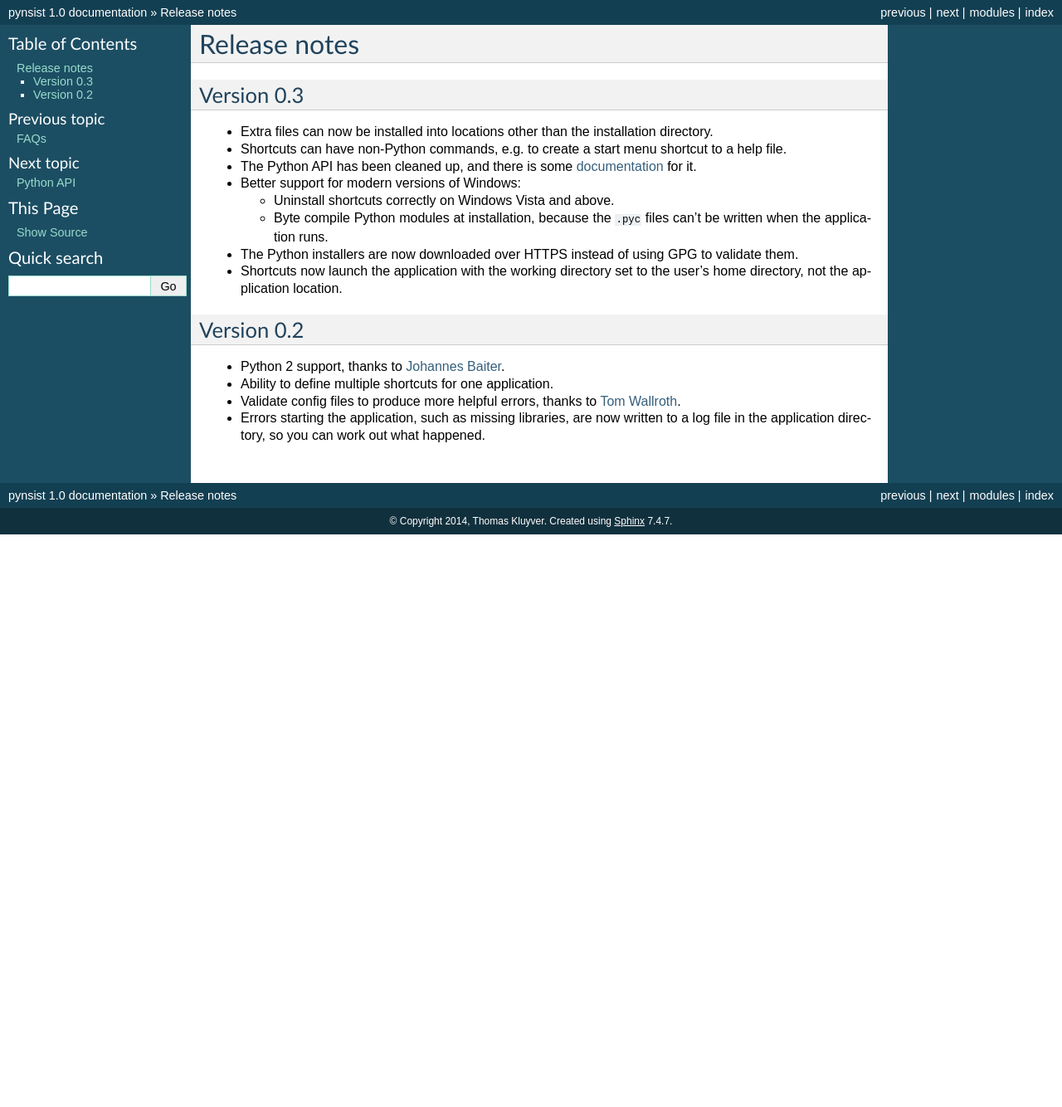
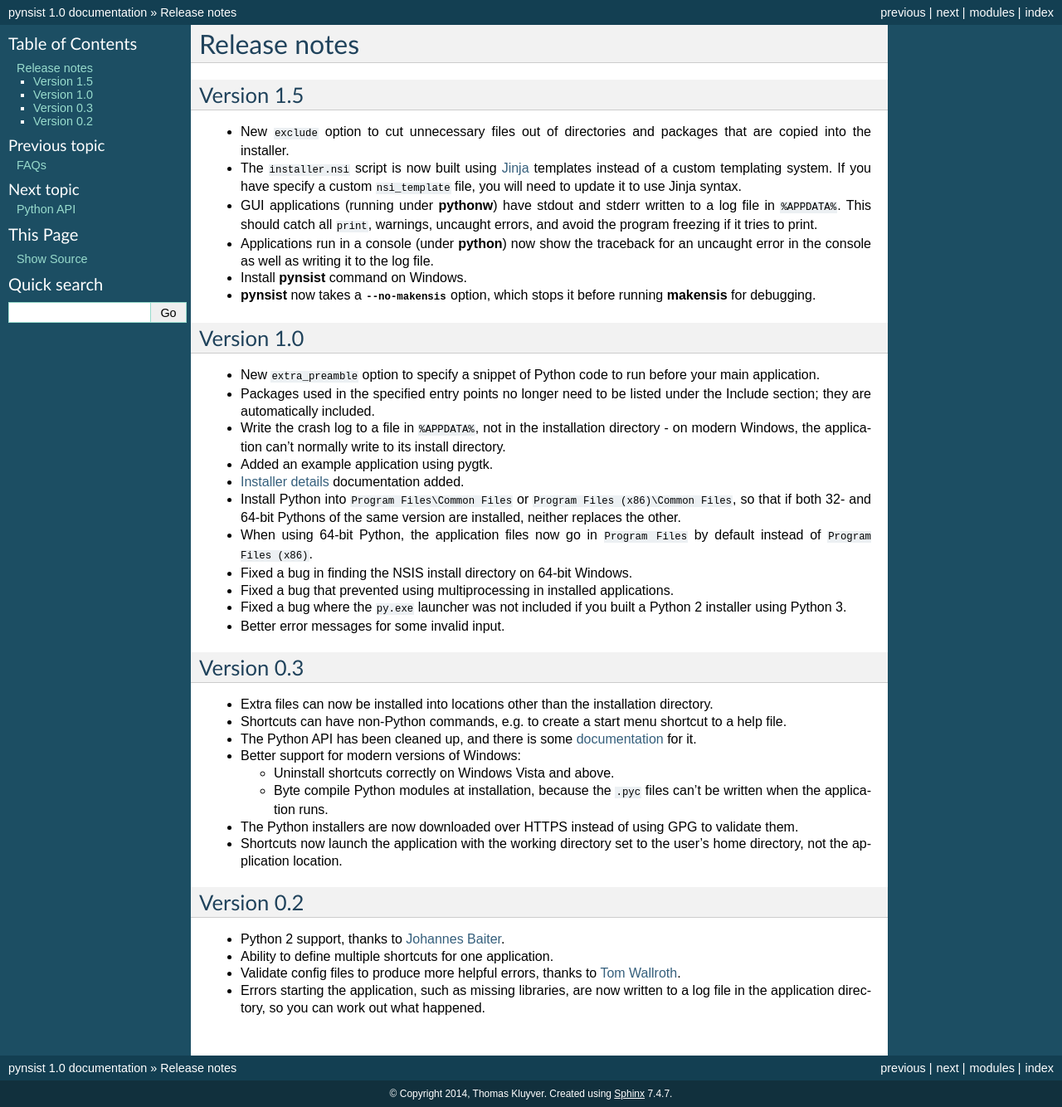
Before and after one commit to takluyver/pynsist, a Sphinx documentation site: the page built from doc/releasenotes.rst, in a window 1280 px wide. Shown: the whole page at 83% size. Built offline with Sphinx 7.4.7, drawn with Linux system fonts in a browser that asks for light colours; before the commit the page ends 900 px from its top, so only the background shows below that.

Commit message:
Bring release notes up to date

```diff
--- a/doc/releasenotes.rst
+++ b/doc/releasenotes.rst
@@ -1,5 +1,46 @@
 Release notes
 =============
+
+Version 1.5
+-----------
+
+* New ``exclude`` option to cut unnecessary files out of directories and
+  packages that are copied into the installer.
+* The ``installer.nsi`` script is now built using `Jinja <http://jinja.pocoo.org/>`_
+  templates instead of a custom templating system. If you have specify a custom
+  ``nsi_template`` file, you will need to update it to use Jinja syntax.
+* GUI applications (running under :program:`pythonw`) have stdout and stderr
+  written to a log file in ``%APPDATA%``. This should catch all ``print``,
+  warnings, uncaught errors, and avoid the program freezing if it tries to
+  print.
+* Applications run in a console (under :program:`python`) now show the traceback
+  for an uncaught error in the console as well as writing it to the log file.
+* Install :program:`pynsist` command on Windows.
+* :program:`pynsist` now takes a :option:`--no-makensis` option, which stops it
+  before running :program:`makensis` for debugging.
+
+Version 1.0
+-----------
+
+* New ``extra_preamble`` option to specify a snippet of Python code to run
+  before your main application.
+* Packages used in the specified entry points no longer need to be listed
+  under the Include section; they are automatically included.
+* Write the crash log to a file in ``%APPDATA%``, not in the installation
+  directory - on modern Windows, the application can't normally write to its
+  install directory.
+* Added an example application using pygtk.
+* :doc:`installers` documentation added.
+* Install Python into ``Program Files\Common Files`` or ``Program Files (x86)\Common Files``,
+  so that if both 32- and 64-bit Pythons of the same version are installed,
+  neither replaces the other.
+* When using 64-bit Python, the application files now go in ``Program Files`` by
+  default instead of ``Program Files (x86)``.
+* Fixed a bug in finding the NSIS install directory on 64-bit Windows.
+* Fixed a bug that prevented using multiprocessing in installed applications.
+* Fixed a bug where the ``py.exe`` launcher was not included if you built a
+  Python 2 installer using Python 3.
+* Better error messages for some invalid input.
 
 Version 0.3
 -----------
```
